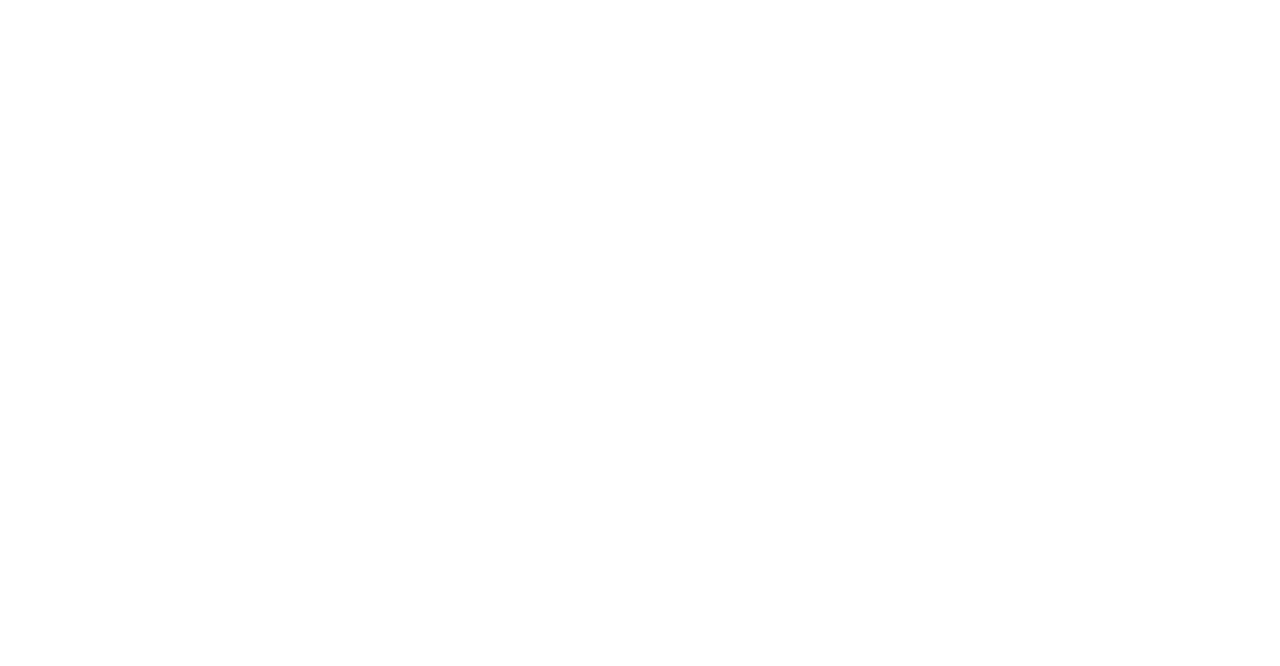
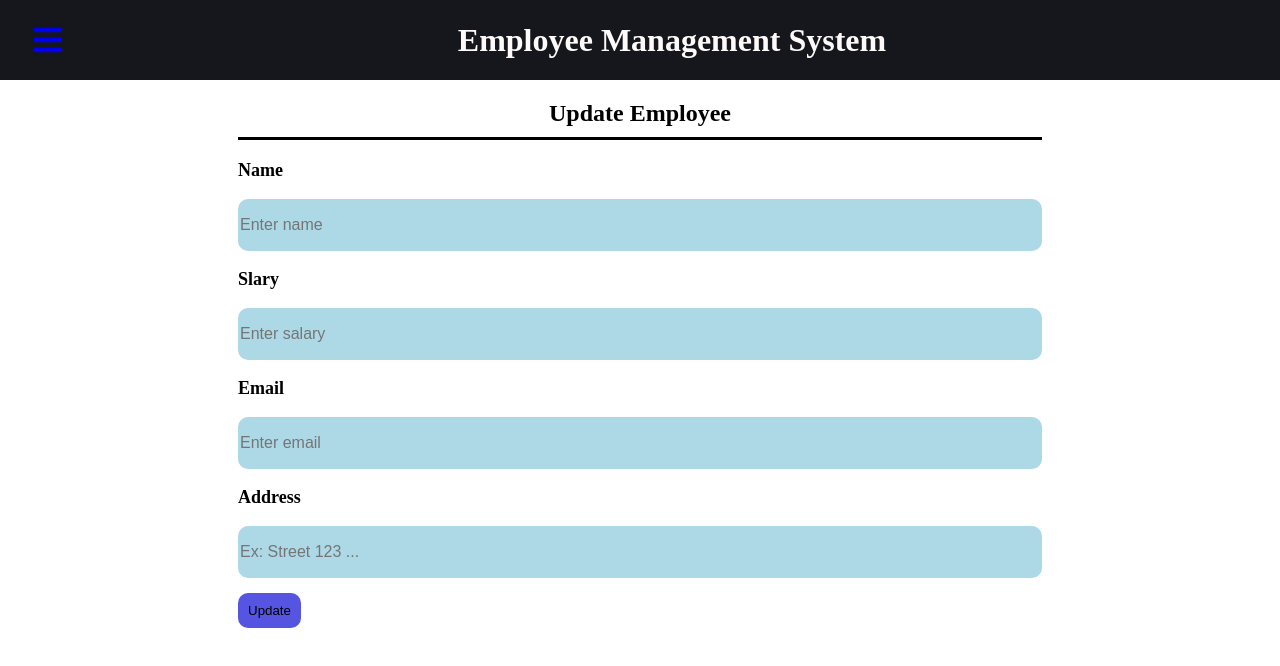
Before and after one commit to Hassouni-Adnane/EmployeeMang, a React (Vite) app in the folder front/: page /employeeEdit/1 in a window 1280 px wide. Before the commit this address had no page. Shown: the top 666 px of the page. Built offline with nearby package versions, Linux system fonts and the light colour scheme; no server answers.

Commit message:
working on updating employee data

```diff
--- a/front/src/App.jsx
+++ b/front/src/App.jsx
@@ -6,6 +6,7 @@
 import Home from './assets/Home'
 import Employee from './assets/Employee'
 import AddEmployee from './assets/AddEmployee'
+import EmployeeEdit from './assets/EmployeeEdit'
 
 function App() {
   return (
@@ -16,6 +17,7 @@
           <Route path='/home' element={<Home/>} />
           <Route path='/employee' element={<Employee/>} />
           <Route path='/creat' element={<AddEmployee />} />
+          <Route path='/employeeEdit/:id' element={<EmployeeEdit />} />
         </Route>
         <Route path='/login' element={<Login />}/>
       </Routes>
--- a/front/src/assets/Employee.jsx
+++ b/front/src/assets/Employee.jsx
@@ -2,6 +2,7 @@
 import styled from 'styled-components'
 import { Link } from 'react-router-dom'
 import axios from 'axios'
+import { useNavigate } from 'react-router-dom'
 
 const Container = styled.div`
   display: flex;
@@ -34,6 +35,7 @@
   border: none;
   cursor: pointer;
   margin: auto;
+  margin-bottom: 10px;
 `
 const Table = styled.table`
   width: 100%;
@@ -59,30 +61,43 @@
   }
 `
 const Edit = styled.button`
+  border-radius: 20px;
+  border: none;
   padding: 10px;
   background-color: lightgray;
-  margin-right: 5px;
+  margin: 0 5px 5px 0;
   cursor: pointer;
   :hover{
-    background-color: gray;
+    background-color: #4040e1;
     //transition: 0.5s step-start;
   }
+
 `
 const Delete = styled.button`
+  border-radius: 20px;
+  border: none;
   padding: 10px;
   background-color: lightgray;
   cursor: pointer;
   :hover{
-    background-color: gray;
+    background-color: red;
   }
 `
 const TableContainer = styled.div`
   height: 62vh;
   overflow-x: auto;
-`;
+`
+const Image = styled.img`
+  max-height: 50vh;
+  aspect-ratio: 16/9;
+  width: auto; /* Ensure the image takes up the full width of its container */
+  max-width: 100%; /* Limit the image width to its container's width */
+  height: auto; /* Allow the height to adjust proportionally based on the aspect ratio */
+  border-radius: 50%;
+`
 
 function Employee() {
-
+  const navigate = useNavigate('');
   const [data, setData] = useState([]);
   useEffect(()=>{
     axios.get('http://localhost:8081/getEmployee')
@@ -124,11 +139,13 @@
                   </td><td>
                     {employee.address}
                   </td><td>
-                    {employee.image}
+                    <Image src={'http://localhost:8081/images/'+employee.image} />
                   </td><td>
                     {employee.salary}
                   </td>
-                  <td><Edit>Edit</Edit><Delete>Delete</Delete></td>
+                  <td><Edit onClick={()=>{
+                    navigate('/employeeEdit/'+employee.id)
+                  }}>Edit</Edit><Delete>Delete</Delete></td>
                 </tr>
               })}
             </tbody>
--- /dev/null
+++ b/front/src/assets/EmployeeEdit.jsx
@@ -0,0 +1,144 @@
+import axios from 'axios'
+import React, { useEffect, useState } from 'react'
+import { useNavigate, useParams } from 'react-router-dom'
+import styled from 'styled-components'
+
+const Container = styled.div`
+  margin: auto;
+  //border: solid;
+  //height: 100vh;
+  width: 100vh;
+  display: flex;
+  flex-direction: column;
+  justify-content: center;
+  align-items: center;
+`
+const Title = styled.h2`
+  text-align: center;
+  border-bottom: solid;
+  padding-bottom: 10px;
+`
+const Input = styled.input`
+  width: 100vh;
+  height: 50px;
+  background-color: lightblue;
+  border: none;
+  border-radius: 10px;
+  font-size: medium;
+`
+const Button = styled.button`
+  margin: 15px 0px;
+  padding: 10px;
+  background-color: #5555e2;
+  border-radius: 10px;
+  border: none;
+  cursor: pointer;
+`
+const Label = styled.p`
+  font-size: large;
+  font-weight: bold;
+`
+const CustomButton = styled.label`
+  text-align: start;
+  height: 50px;
+  width: 110px;
+  background-color: #5555e2;
+  color: white;
+  border-top-left-radius: 5px;
+  border-bottom-left-radius: 5px;
+  cursor: pointer;
+  font-weight: medium;
+  z-index: 2;
+`;
+const FileInputContainer = styled.div`
+  display: flex;
+  margin-top: 10px;
+`;
+const CustomFileInput = styled.input`
+  position: relative;
+  right: 105px;
+  width: 100vh;
+  height: 50px;
+  background-color: lightblue;
+  border: none;
+  border-radius: 10px;
+  font-size: medium;
+  font-weight: medium;
+
+`;
+
+function EmployeeEdit() {
+
+  const {id} = useParams();
+  const navigate = useNavigate();
+
+  const [data, setData] = useState({
+    name: '',
+    email: '',
+    password: '',
+    address: '',
+    image: '',
+  })
+  useEffect(() => {
+    axios
+      .get(`http://localhost:8081/get/`+id)
+      .then((res) => {
+        if (res.data.Status === 'success' && res.data.Result.length > 0) {
+          const employeeData = res.data.Result[0];
+          setData({
+            name: employeeData.name,
+            salary: employeeData.salary,
+            email: employeeData.email,
+            address: employeeData.address,
+          });
+        }
+      })
+      .catch((err) => console.error(err));
+  }, [id]);
+
+  const handleSubmit = (event =>{
+    event.preventDefault();
+    const formdata = new FormData();
+    formdata.append('name', data.name);
+    formdata.append('salary', data.salary);
+    formdata.append('email', data.email);
+    formdata.append('address', data.address);
+
+    axios.post('http://localhost:8081/update/'+id, formdata)
+    .then(res=>{
+      navigate('/employee')
+    })
+    .catch(console.log(err));
+  })
+
+  return (
+    <Container>
+      <form onSubmit={handleSubmit}>
+        <Title>
+          Update Employee
+        </Title>
+        <Label> Name</Label>
+        <Input type='text' name='name' id='name' value={data.name} placeholder='Enter name'
+        onChange={e=> setData({...data, name: e.target.value})}/>
+
+        <Label> Slary</Label>
+        <Input type='text' name='salary' id='name' value={data.salary} placeholder='Enter salary'
+        onChange={e=> setData({...data, salary: e.target.value})}/>
+
+        <Label> Email</Label>
+        <Input type='email' name='email' id='email' value={data.email} placeholder='Enter email'
+        onChange={e=> setData({...data, email: e.target.value})}/>
+
+        <Label>Address</Label>
+        <Input type='text' name='address' id='address' value={data.address} placeholder='Ex: Street 123 ...'
+        onChange={e=> setData({...data, address: e.target.value})}/>
+
+        <Button>
+          Update
+        </Button>
+      </form>
+    </Container>
+  )
+}
+
+export default EmployeeEdit
```
Also changed, not shown: 1 other file (tests, documents, lock files or other folders).
